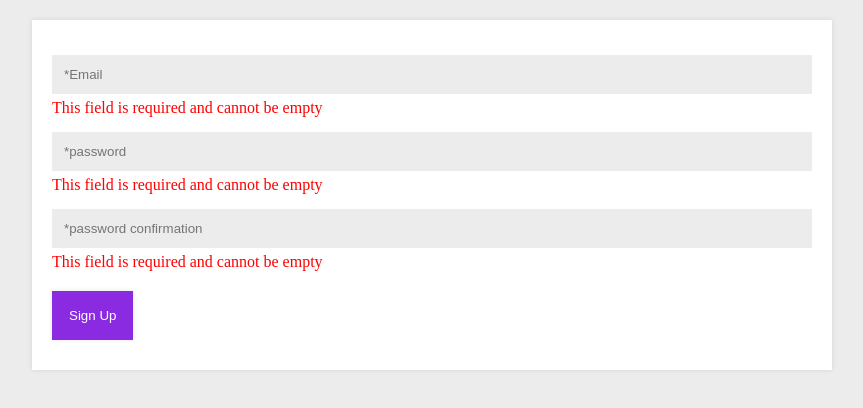
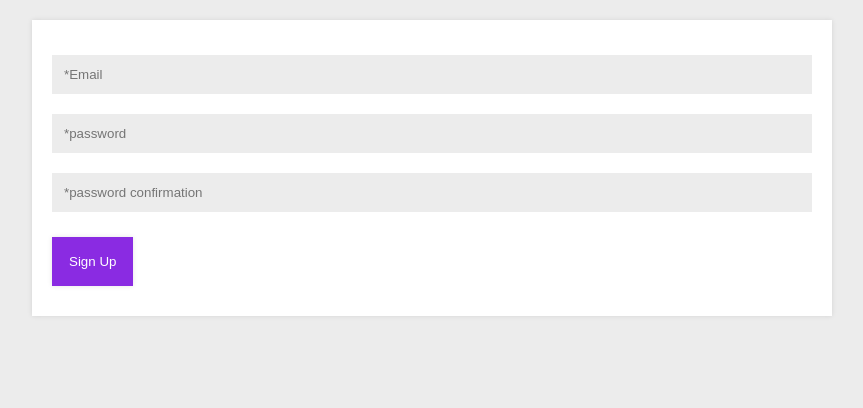
Before and after one commit to ChanakaUOMIT/React-form, a React (Create React App) app: page / in a window 1280 px wide. Shown: the top 408 px of the page, without its empty margins (208-1071 px from the left). Built offline with nearby package versions, Linux system fonts and the light colour scheme.

Commit message:
handling input

```diff
--- a/src/App.js
+++ b/src/App.js
@@ -1,27 +1,10 @@
 import React from 'react';
+import Form from './Form/form'
 
 function App() {
   return (
     <div className="App">
-      <form action="">
-      <div className="form-group">
-        <input type="email" placeholder="*Email" />
-        <p className="input-error">This field is required and cannot be empty</p>
-      </div>
-
-      <div className="form-group">
-          <input type="password" placeholder="*password" />
-          <p className="input-error">This field is required and cannot be empty</p>
-        </div>
-
-        <div className="form-group">
-            <input type="password" placeholder="*password confirmation" />
-            <p className="input-error">This field is required and cannot be empty</p>
-          </div>
-
-          <button className="btn" type="submit">Sign Up</button>
-
-    </form>
+      <Form />
     </div>
   );
 }
--- /dev/null
+++ b/src/Form/EmailInput/EmailInput.js
@@ -0,0 +1,21 @@
+import React from 'react';
+
+const EmailInput = (props) =>{
+    return(
+        <div className="form-group">
+            <input type="email" placeholder="*Email"
+                value={props.email}
+                onChange={props.emailInputHandler}
+
+            />
+
+            {props.emailErr &&
+                <p className="input-error">{props.emailErr}</p>
+
+            }
+
+        </div>
+    )
+}
+
+export default EmailInput;
--- /dev/null
+++ b/src/Form/form.js
@@ -0,0 +1,65 @@
+import React, { Component } from 'react';
+import EmailInput from './EmailInput/EmailInput';
+import PasswordInput from './password/Password';
+import PasswordConfirmation from './passwordConfirmation/PasswordConfirmation';
+
+
+class Form extends Component{
+    constructor(props){
+        super(props);
+            this.state={
+                email:'',
+                emailErr:'',
+                password:'',
+                passwordErr:'',
+                passwordConfirmation:'',
+                passwordConfirmationErr:'',
+            }
+        this.emailInputHandler=this.emailInputHandler.bind(this);
+        this.passwordInputHandler=this.passwordInputHandler.bind(this);
+        this.passwordConfirmationInputHandler=this.passwordConfirmationInputHandler.bind(this);
+    }
+
+    emailInputHandler(e){
+        this.setState({
+            email:e.target.value,
+        })
+    }
+
+    passwordInputHandler(e){
+        this.setState({
+            password:e.target.value,
+        })
+    }
+
+    passwordConfirmationInputHandler(e){
+        this.setState({
+            passwordConfirmation:e.target.value,
+        })
+    }
+    render(){
+        return(
+            <form action="">
+                <EmailInput
+                    email={this.state.email}
+                    emailErr={this.state.emailErr}
+                    emailInputHandler={this.emailInputHandler}
+                />
+                <PasswordInput
+                    password={this.state.password}
+                    passwordErr={this.state.passwordErr}
+                    passwordInputHandler={this.passwordInputHandler}
+                />
+                <PasswordConfirmation
+                    passwordConfirmation={this.state.passwordConfirmation}
+                    passwordConfirmationErr={this.state.passwordConfirmationErr}
+                    passwordConfirmationInputHandler={this.passwordConfirmationInputHandler}
+                />
+
+                <button className="btn" type="submit">Sign Up</button>
+            </form>
+        )
+    }
+}
+
+export default Form;
--- /dev/null
+++ b/src/Form/password/Password.js
@@ -0,0 +1,18 @@
+import React from 'react';
+
+const PasswordInput = (props)=>{
+    return(
+            <div className="form-group">
+                <input type="password" placeholder="*password"
+                    value={props.password}
+                    onChange={props.passwordInputHandler}
+                />
+
+                {props.passwordErr &&
+                    <p className="input-error">{props.passwordErr}</p>
+                }
+            </div>
+    )
+}
+
+export default PasswordInput;
--- /dev/null
+++ b/src/Form/passwordConfirmation/PasswordConfirmation.js
@@ -0,0 +1,19 @@
+import React from 'react';
+
+const PasswordConfirmation = (props) =>{
+    return(
+        <div className="form-group">
+                <input type="password" placeholder="*password confirmation"
+                    value={props.passwordConfirmation}
+                    onChange={props.passwordConfirmationInputHandler}
+                />
+
+                {props.passwordConfirmationErr &&
+                    <p className="input-error">{props.passwordConfirmationErr}</p>
+
+                }
+            </div>
+    )
+}
+
+export default PasswordConfirmation;
```
